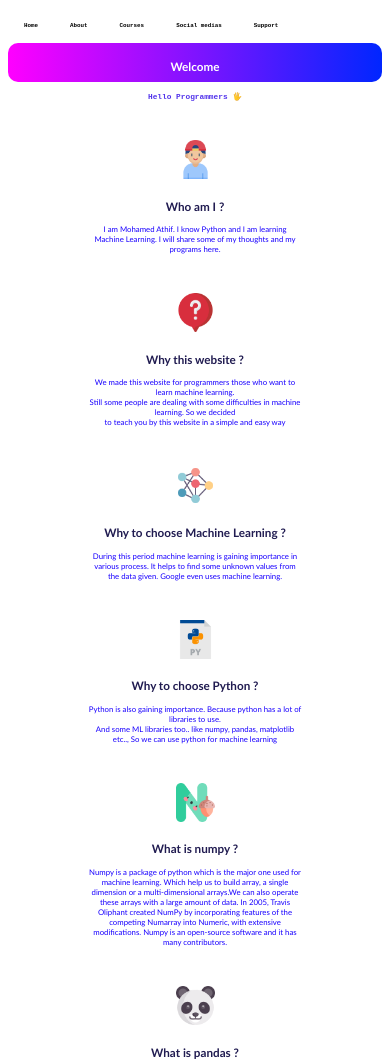
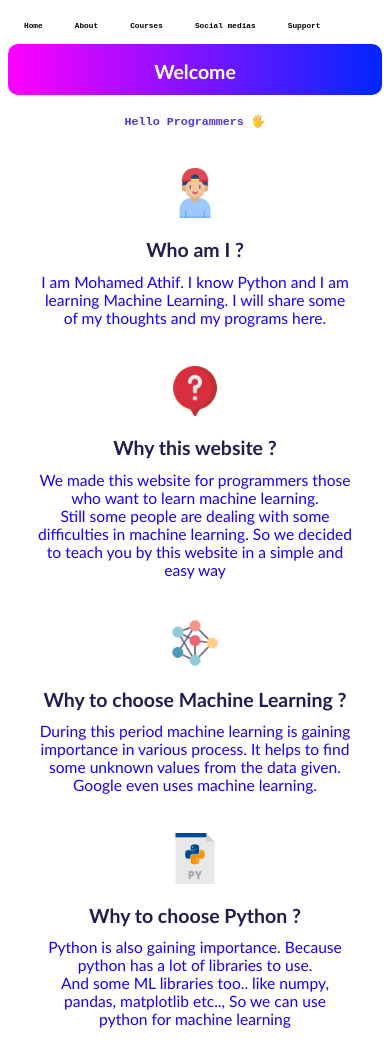
Before and after one commit to Mohamed-python12/ml-hub, a plain HTML site: page home.html in a window 390 px wide. Shown: the top 1064 px of the page. Drawn offline with Linux system fonts and the light colour scheme.

Commit message:
Update home.html

```diff
--- a/home.html
+++ b/home.html
@@ -322,6 +322,121 @@ li a:hover {
   margin-right: 80px;
   margin-left: 80px;
 }
+@media all and (max-width : 768px){
+  li a{
+    font-size: 2vw;
+  }
+  .text{
+    font-size: 5vw;
+  }
+  .container{
+    height : 13vw;
+  }
+  .text2{
+    font-size: 3vw;
+    padding-top: 8vw;
+  }
+  .boy{
+    width: 13vw;
+    height: 13vw;
+  }
+  .boy-title{
+    font-size: 5vw;
+  }
+  .boy-text{
+    font-size: 4vw;
+    margin-left: 30px;
+    margin-right: 30px;
+  }
+  .why{
+    width: 13vw;
+    height: 13vw;
+  }
+  .why-title{
+    font-size: 5vw;
+  }
+  .why-text{
+    font-size: 4vw;
+    margin-left: 30px;
+    margin-right: 30px;
+  }
+  .ml{
+    width: 13vw;
+    height: 13vw;
+  }
+  .ml-title{
+    font-size: 5vw;
+  }
+  .ml-text{
+    font-size: 4vw;
+    margin-left: 30px;
+    margin-right: 30px;
+  }
+  .py{
+    width: 13vw;
+    height: 13vw;
+  }
+  .py-title{
+    font-size: 5vw;
+  }
+  .py-text{
+    font-size: 4vw;
+    margin-left: 30px;
+    margin-right: 30px;
+  }
+  .numpy{
+    width: 13vw;
+    height: 13vw;
+  }
+  .numpy-title{
+    font-size: 5vw;
+  }
+  .numpy-text{
+    font-size: 4vw;
+    margin-left: 30px;
+    margin-right: 30px;
+  }
+  .panda{
+    width: 13vw;
+    height: 13vw;
+  }
+  .panda-title{
+    font-size: 5vw;
+
+  }
+  .panda-text{
+    font-size: 4vw;
+    margin-left: 30px;
+    margin-right: 30px;
+  }
+  .bar{
+    width: 13vw;
+    height: 13vw;
+  }
+  .bar-title{
+    font-size: 5vw;
+  }
+  .bar-text{
+    font-size: 4vw;
+    margin-left: 30px;
+    margin-right: 30px;
+  }
+  .end{
+    font-size: 3.5vw;
+  }
+  .email{
+    font-size: 3vw;
+  }
+  .discord{
+    font-size: 3vw;
+  }
+  .cr{
+    font-size: 3vw;
+    margin-right: 30px;
+    margin-left: 50px;
+  }
+
+}
 </style>
 <script>
 document.getElementById("result").innerHTML = localStorage.getItem("value");
```
